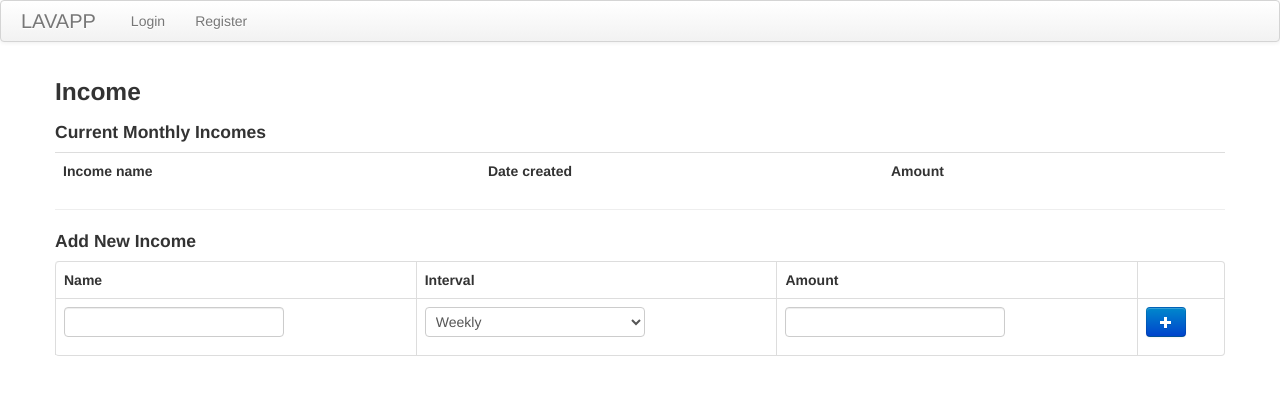
After one commit to dlavelle7/lavapp, a Flask app: page /income in a window 1280 px wide. The commit adds this page. Shown: the top 395 px of the page. Run offline with Flask 2, Linux system fonts and the light colour scheme; lists and menus that the app fills with data are empty; parts of the project's set-up code (start-up, migrations or seed data) failed here and were passed over.

Commit message:
separate income view.

```diff
--- a/app/templates/base.html
+++ b/app/templates/base.html
@@ -17,6 +17,7 @@
                     {% if current_user.is_authenticated %}
                     <li><a href="{{url_for('index')}}">Home</a></li>
                     <li><a href="{{url_for('budgeting')}}">Budgeting</a></li>
+                    <li><a href="{{url_for('income')}}">Income</a></li>
                     <li><a href="{{url_for('logout')}}">Logout</a></li>
                     {% else %}
                     <li><a href="{{url_for('login')}}">Login</a></li>
--- /dev/null
+++ b/app/templates/expense.html
@@ -0,0 +1,6 @@
+{% extends "base.html" %}
+{% block content %}
+
+<h3>Expenditure</h3>
+
+{% endblock %}
--- /dev/null
+++ b/app/templates/income.html
@@ -0,0 +1,66 @@
+{% extends "base.html" %}
+{% block content %}
+
+<h3>Income</h3>
+<h4>Current Monthly Incomes</h4>
+<table class="table table-hover">
+    <tr>
+        <th>Income name</th>
+        <th>Date created</th>
+        <th>Amount</th>
+        <th></th>
+    </tr>
+{% for income in current_user.incomes %}
+<tr>
+    <td>{{income.name}}</td>
+    <td>{{income.date_created}}</td>
+    <td>{{income.rounded_total}}</td>
+    <td>
+        <form action="{{url_for('delete_income', income_id=income.id)}}" method="POST">
+            <button class="btn btn-danger" type="submit">
+                <i class="icon-remove icon-white"></i>
+            </button>
+        </form>
+    </td>
+</tr>
+{% endfor %}
+</table>
+
+<hr>
+
+<h4>Add New Income</h4>
+<table class="table table-bordered">
+    <tr>
+        <th>Name</th>
+        <th>Interval</th>
+        <th>Amount</th>
+        <th></th>
+    </tr>
+    <tr>
+    <form action="" method="post" name="income">
+        {{form.hidden_tag()}} <!-- Implements CSRF prevention -->
+        <td>
+        {% for error in form.name.errors %}
+            <span style="color: red;">[{{ error }}]</span>
+        {% endfor %}
+            {{form.name}}
+        </td>
+        <td>
+            {{form.interval}}
+        </td>
+        <td>
+        {% for error in form.amount.errors %}
+            <span style="color: red;">[{{ error }}]</span>
+        {% endfor %}
+            {{form.amount}}
+        </td>
+        <td>
+            <button class="btn btn-primary" type="submit">
+                <i class="icon-plus icon-white"></i>
+            </button>
+        </td>
+    </form>
+    </tr>
+</table>
+
+{% endblock %}
--- a/app/views.py
+++ b/app/views.py
@@ -72,6 +72,11 @@ def forgot():
 @login_required
 @app.route('/budgeting', methods=['GET', 'POST'])
 def budgeting():
+    return render_template('budgeting.html', title="Budgeting")
+
+@login_required
+@app.route('/income', methods=['GET', 'POST'])
+def income():
     form = IncomeForm()
     if form.validate_on_submit():
         income = Income(name=form.name.data, amount=form.amount.data,
@@ -82,10 +87,9 @@ def budgeting():
         except Exception as e:
             print e
             db.session.rollback()
-            return redirect(url_for('budgeting'))
 
-        return redirect(url_for('budgeting'))
-    return render_template('budgeting.html', title="Budgeting", form=form)
+        return redirect(url_for('income'))
+    return render_template('income.html', title="Income", form=form)
 
 @app.route('/delete/income/<int:income_id>', methods=['POST'])
 def delete_income(income_id):
@@ -98,4 +102,4 @@ def delete_income(income_id):
         except Exception as e:
             print e
             db.session.rollback()
-    return redirect(url_for('budgeting'))
+    return redirect(url_for('income'))
```
Also changed, not shown: app/templates/budgeting.html (+1 -67 lines).
